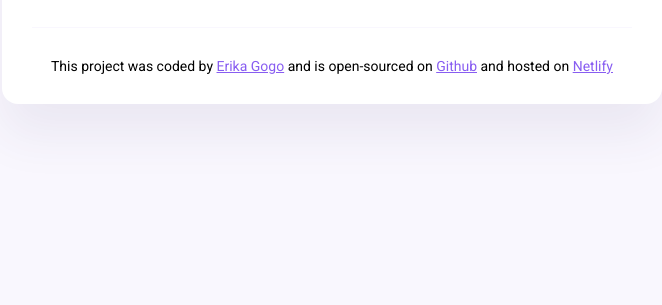
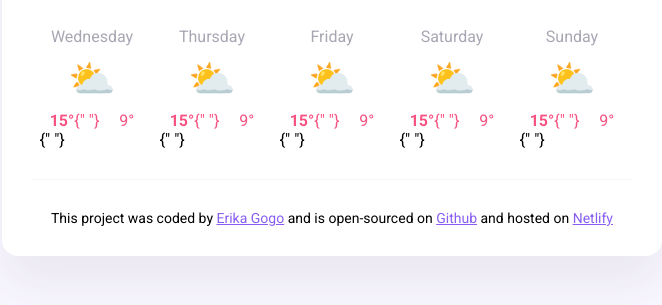
Before and after one commit to erikagogo/Sunny-weather-tracker, a plain HTML site: page index.html in a window 1280 px wide. Shown: the part 305-610 px from the top of the page, without its empty margins (308-970 px from the left). Drawn offline with nearby package versions, Linux system fonts and the light colour scheme; no server answers.

Commit message:
Injected the forecast HTML from Javascript

```diff
--- a/index.html
+++ b/index.html
@@ -45,7 +45,9 @@
             <div class="weather-app-unit">°C</div>
           </div>
         </div>
+        <div class="weather-forecast" id="forecast"></div>
       </main>
+
       <footer>
         This project was coded by
         <a href="https://github.com/erikagogo/" target="_blank">Erika Gogo</a>
--- a/src/index.js
+++ b/src/index.js
@@ -51,8 +51,33 @@ function handleSearchSubmit(event) {
   cityElement.innerHTML = searchInput.value;
   searchCity(searchInput.value);
 }
+function displayForecast() {
+  let days = ["Wednesday", "Thursday", "Friday", "Saturday", "Sunday"];
+
+  let forecastHtml = "";
+
+  days.forEach(function (day) {
+    forecastHtml =
+      forecastHtml +
+      `<div class="weather-forecast-day">
+          <div class="weather-forecast-date">${day}</div>
+          <div class="weather-forecast-icon">⛅</div>
+          <div class="weather-forecast-temperatures">
+            <div class="weather-forecast-temperature">
+              <strong>15°</strong>{" "}
+            </div>
+
+            <div class="weather-forecast-temperature">9°</div>
+          </div>{" "}
+        </div>`;
+  });
+
+  let forecastElement = document.querySelector("#forecast");
+  forecastElement.innerHTML = forecastHtml;
+}
 
 let searchFormElement = document.querySelector("#search-form");
 searchFormElement.addEventListener("submit", handleSearchSubmit);
 
-searchCity("Nairobi");
+searchCity("Paris");
+displayForecast();
--- a/src/style.css
+++ b/src/style.css
@@ -72,6 +72,32 @@ main {
   margin-top: 6px;
   font-size: 28px;
 }
+.weather-forecast {
+  display: flex;
+  justify-content: space-around;
+  margin-top: 30px;
+}
+.weather-forecast-date {
+  text-align: center;
+  color: rgba(39, 33, 66, 0.4);
+  font-size: 16px;
+  line-height: 20px;
+  margin-bottom: 10px;
+}
+.weather-forecast-icon {
+  font-size: 38px;
+  text-align: center;
+}
+.weather-forecast-temperatures {
+  text-align: center;
+  color: #f65282;
+  margin-top: 10px;
+  display: flex;
+  justify-content: center;
+}
+.weather-forecast-temperature {
+  padding: 0 10px;
+}
 footer {
   border-top: 1px solid #f9f7fe;
   padding: 30px 0 0 0;
```
